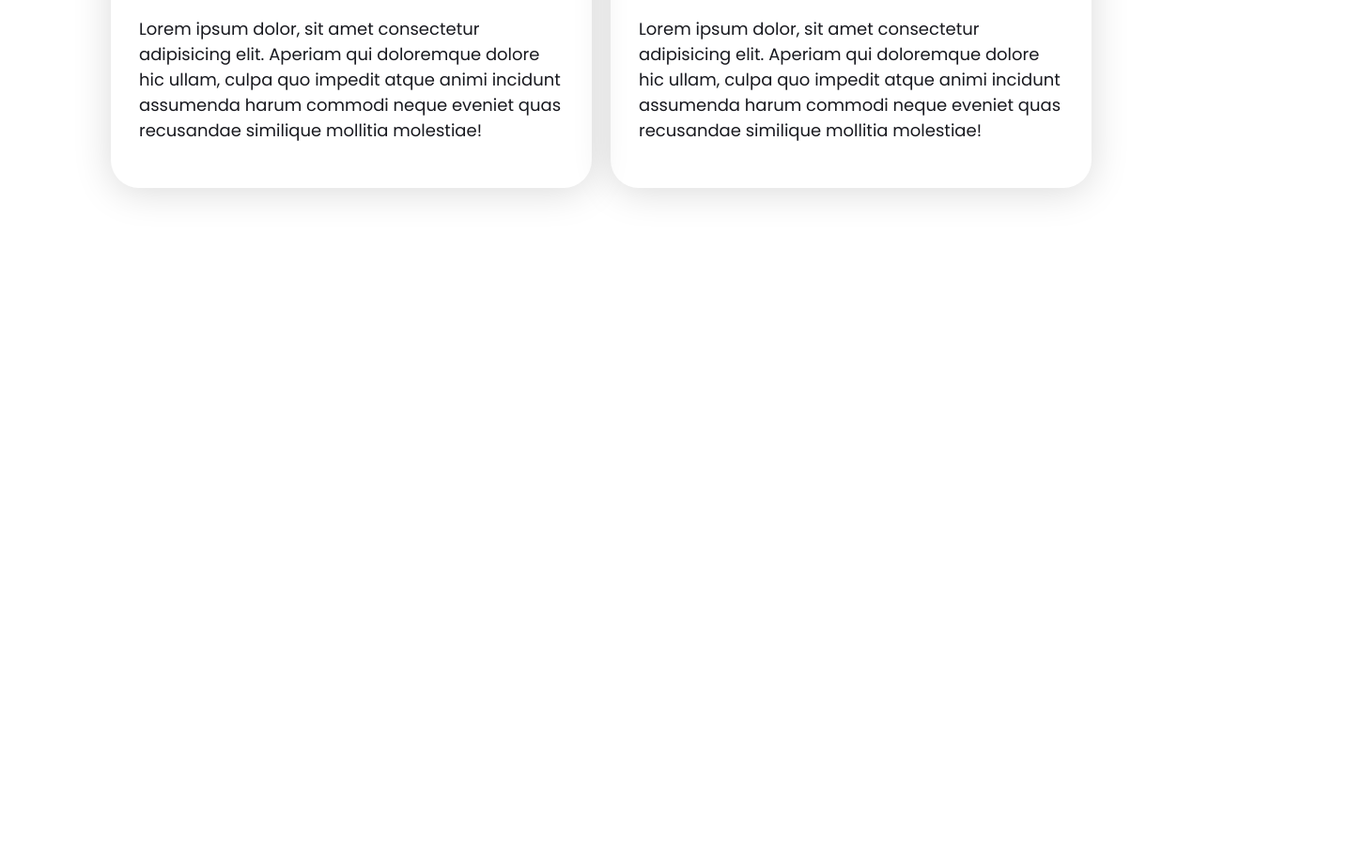
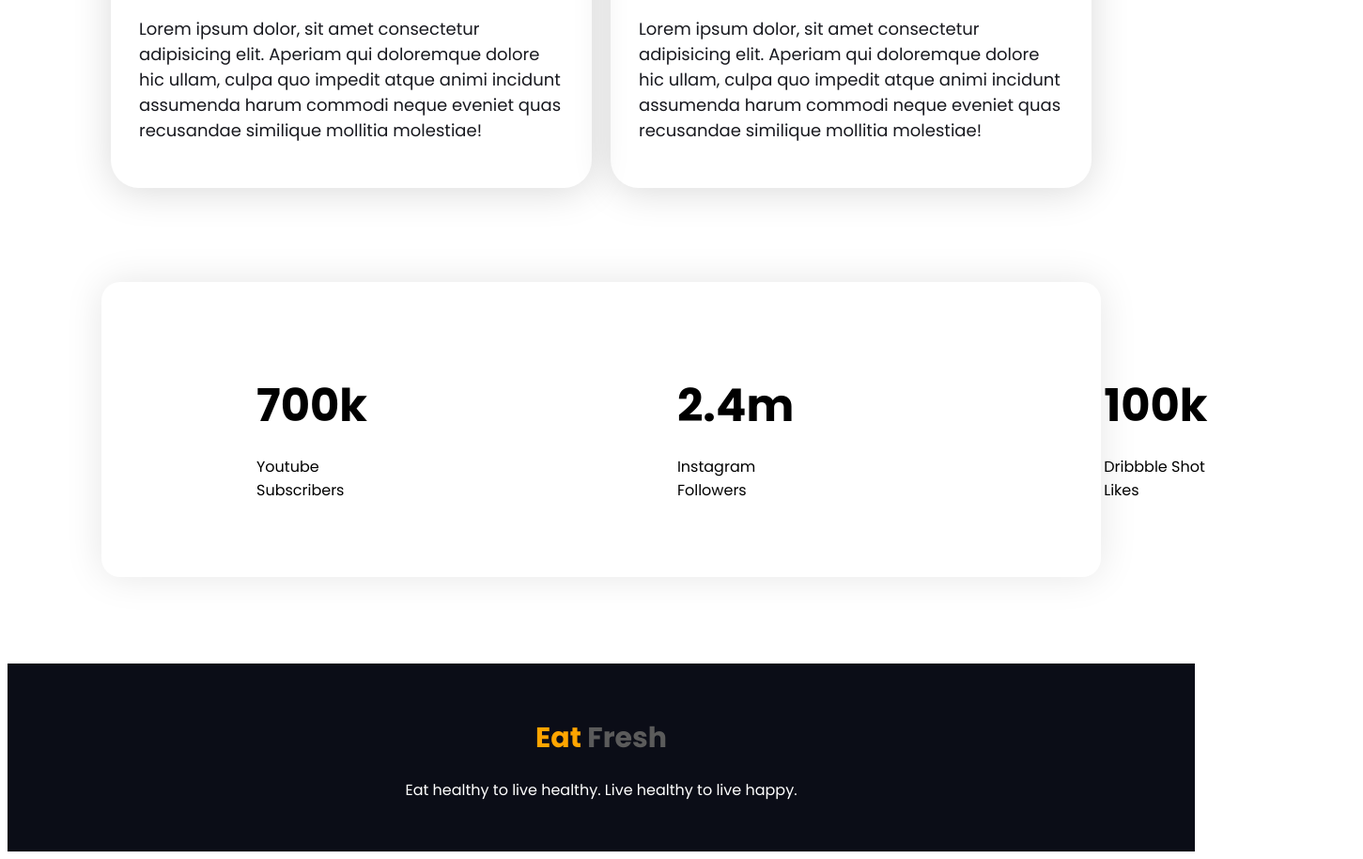
Before and after one commit to salehshakib/eat-fresh, a plain HTML site: page index.html in a window 1280 px wide. Shown: the part 2102-3016 px from the top of the page at 94% size, 1451 px wide, since content can reach past the window. Before the commit the page ends 2402 px from the top, so only its background shows below. Drawn offline with Linux system fonts and the light colour scheme.

Commit message:
practice done

```diff
--- a/css/style.css
+++ b/css/style.css
@@ -157,3 +157,62 @@ body{
     text-align: center;
     margin-bottom: 38px;
 }
+
+footer .follow{
+    margin-left: 100px;
+    margin-right: 100px;
+    margin-bottom: 92px;
+    padding-bottom: 64px;
+    display: flex;
+    box-shadow: 0px 0px 40px rgba(0, 0, 0, 0.1);
+    border-radius: 20px;
+
+    --border: red solid 2px;
+}
+
+footer .end{
+    padding-top: 37px;
+    background-color: #0B0D17;
+    text-align: center;
+    padding-bottom: 37px;
+
+}
+
+.end h1{
+    color: #5B5B5B;
+    font-weight: 800;
+    font-size: 30px;
+
+}
+.end p{
+    font-weight: 400;
+    font-size: 16px;
+    color: #FFFFFF;
+
+}
+
+footer{
+    margin: 0px;
+}
+
+.follow h1{
+    font-weight: 700;
+    font-size: 48px;
+    --border: red solid 2px;
+    margin-bottom: 8px;
+}
+
+.follow p{
+    font-weight: 400;
+    font-size: 16px;
+    --border: red solid 2px;
+}
+
+.w33{
+    --border: red solid 2px;
+    width: 33%;
+    padding-left: 165px;
+    padding-top: 64px;
+    padding-right: 165px;
+
+}
--- a/index.html
+++ b/index.html
@@ -82,8 +82,30 @@
           </p>
         </div>
       </div>
-
-      <div class="follow"></div>
     </section>
   </body>
+
+  <footer>
+    <div class="follow">
+
+      <div class="youtube w33">
+        <h1>700k</h1>
+        <p>Youtube Subscribers</p>
+      </div>
+      <div class="instagram w33">
+        <h1>2.4m</h1>
+        <p>Instagram Followers</p>
+      </div>
+      <div class="likes w33">
+        <h1>100k</h1>
+        <p>Dribbble Shot Likes</p>
+      </div>
+
+    </div>
+
+    <div class="end">
+      <h1><span class="orange-color">Eat</span> Fresh</h1>
+      <p>Eat healthy to live healthy. Live healthy to live happy.</p>
+    </div>
+  </footer>
 </html>
```
